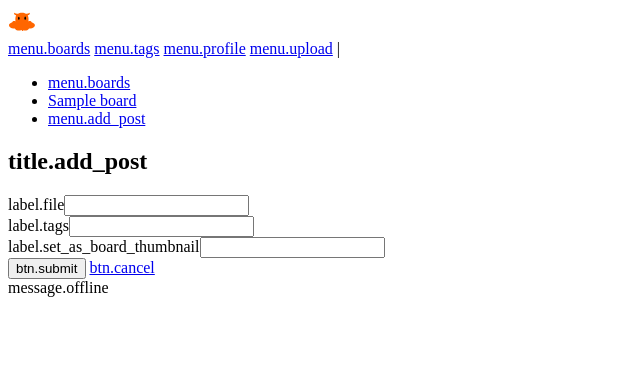
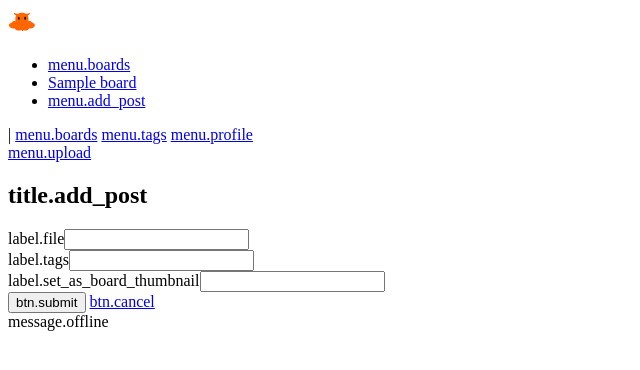
Before and after one commit to benjaminjonard/mendako, a Symfony app: template templates/App/Post/add.html.twig in a window 1280 px wide. Shown: the top 370 px of the page, without its empty margins (0-640 px from the left). Run offline with Twig, Linux system fonts and the light colour scheme; the template is opened without the code that fills it: most values are stand-ins (such as "Sample title", 1, 10 or a date in 2020); form fields are guessed from the names that the template uses; some libraries are stand-ins or nearby versions.

Commit message:
Breadcrumb update and download btn

```diff
--- a/templates/App/Board/edit.html.twig
+++ b/templates/App/Board/edit.html.twig
@@ -1,7 +1,7 @@
 {% extends 'layout.html.twig' %}
 
-{% block navbar %}
-    <a class="navbar-item" href="{{ path('app_post_add', {slug: board.slug}) }}">{{ 'menu.upload'|trans }}</a>
+{% block buttons %}
+    <a class="button is-primary" href="{{ path('app_post_add', {slug: board.slug}) }}">{{ 'menu.upload'|trans }}</a>
 {% endblock %}
 
 {% block breadcrumb %}
--- a/templates/App/Board/show.html.twig
+++ b/templates/App/Board/show.html.twig
@@ -1,7 +1,7 @@
 {% extends 'layout.html.twig' %}
 
-{% block navbar %}
-    <a class="navbar-item" href="{{ path('app_post_add', {slug: board.slug}) }}">{{ 'menu.upload'|trans }}</a>
+{% block buttons %}
+    <a class="button is-primary" href="{{ path('app_post_add', {slug: board.slug}) }}">{{ 'menu.upload'|trans }}</a>
 {% endblock %}
 
 {% block breadcrumb %}
--- a/templates/App/Post/add.html.twig
+++ b/templates/App/Post/add.html.twig
@@ -1,7 +1,7 @@
 {% extends 'layout.html.twig' %}
 
-{% block navbar %}
-    <a class="navbar-item" href="{{ path('app_post_add', {slug: board.slug}) }}">{{ 'menu.upload'|trans }}</a>
+{% block buttons %}
+    <a class="button is-primary" href="{{ path('app_post_add', {slug: board.slug}) }}">{{ 'menu.upload'|trans }}</a>
 {% endblock %}
 
 {% block breadcrumb %}
--- a/templates/App/Post/edit.html.twig
+++ b/templates/App/Post/edit.html.twig
@@ -1,7 +1,7 @@
 {% extends 'layout.html.twig' %}
 
-{% block navbar %}
-    <a class="navbar-item" href="{{ path('app_post_add', {slug: board.slug}) }}">{{ 'menu.upload'|trans }}</a>
+{% block buttons %}
+    <a class="button is-primary" href="{{ path('app_post_add', {slug: board.slug}) }}">{{ 'menu.upload'|trans }}</a>
 {% endblock %}
 
 {% block breadcrumb %}
--- a/templates/App/Post/show.html.twig
+++ b/templates/App/Post/show.html.twig
@@ -1,7 +1,7 @@
 {% extends 'layout.html.twig' %}
 
-{% block navbar %}
-    <a class="navbar-item" href="{{ path('app_post_add', {slug: board.slug}) }}">{{ 'menu.upload'|trans }}</a>
+{% block buttons %}
+    <a class="button is-primary" href="{{ path('app_post_add', {slug: board.slug}) }}">{{ 'menu.upload'|trans }}</a>
 {% endblock %}
 
 {% block breadcrumb %}
@@ -28,6 +28,7 @@
 
         <div class="block">
             <h3 class="has-text-weight-medium">{{ 'title.actions'|trans }}</h3>
+            <div><a href="{{ asset(post.path) }}" download="test.png">{{ 'btn.download'|trans }}</a></div>
             <div><a href="{{ path('app_post_edit', {slug: board.slug, id: post.id}) }}">{{ 'btn.edit'|trans }}</a></div>
             <div><a href="#" class="js-modal-trigger" data-target="delete">{{ 'btn.delete'|trans }}</a></div>
         </div>
--- a/templates/layout.html.twig
+++ b/templates/layout.html.twig
@@ -6,6 +6,14 @@
             <a class="navbar-item" href="{{ path('app_board_index') }}">
                 <img src="{{ asset('build/images/logo.svg') }}" width="28" height="28">
             </a>
+
+            <div class="navbar-breadcrumb">
+                <div class="navbar-item breadcrumb is-centered" aria-label="breadcrumbs">
+                    <ul>
+                        {% block breadcrumb %}{% endblock %}
+                    </ul>
+                </div>
+            </div>
 
 
             <a role="button" class="navbar-burger" aria-label="menu" aria-expanded="false" data-target="navbar"
@@ -19,20 +27,18 @@
 
         <div id="navbar" class="navbar-menu" data-burger-target="menu">
             <div class="navbar-start">
+                <span class="navbar-item is-hidden-mobile">|</span>
                 <a class="navbar-item" href="{{ path('app_board_index') }}">{{ 'menu.boards'|trans }}</a>
                 <a class="navbar-item" href="{{ path('app_tag_index') }}">{{ 'menu.tags'|trans }}</a>
                 <a class="navbar-item" href="{{ path('app_profile_index') }}">{{ 'menu.profile'|trans }}</a>
-                {% block navbar %}{% endblock %}
-                <span class="navbar-item is-hidden-mobile">|</span>
+            </div>
 
-                <div class="navbar-item breadcrumb is-hidden-mobile" aria-label="breadcrumbs">
-                    <ul>
-                        {% block breadcrumb %}{% endblock %}
-                    </ul>
+            <div class="navbar-end">
+                <div class="navbar-item">
+                    <div class="buttons">
+                        {% block buttons %}{% endblock %}
+                    </div>
                 </div>
-            </div>
-            <div class="navbar-end">
-                {% block navbarEnd %}{% endblock %}
             </div>
         </div>
     </nav>
```
Also changed, not shown: assets/styles/app.css (+8 -1 lines), templates/App/Board/index.html.twig (+2 -6 lines), README.md, 1 other file.
